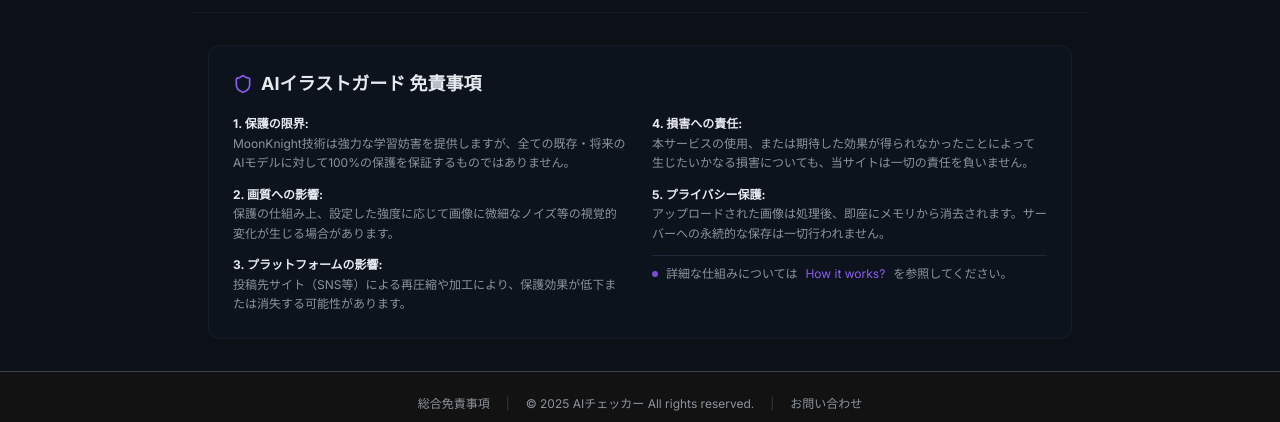
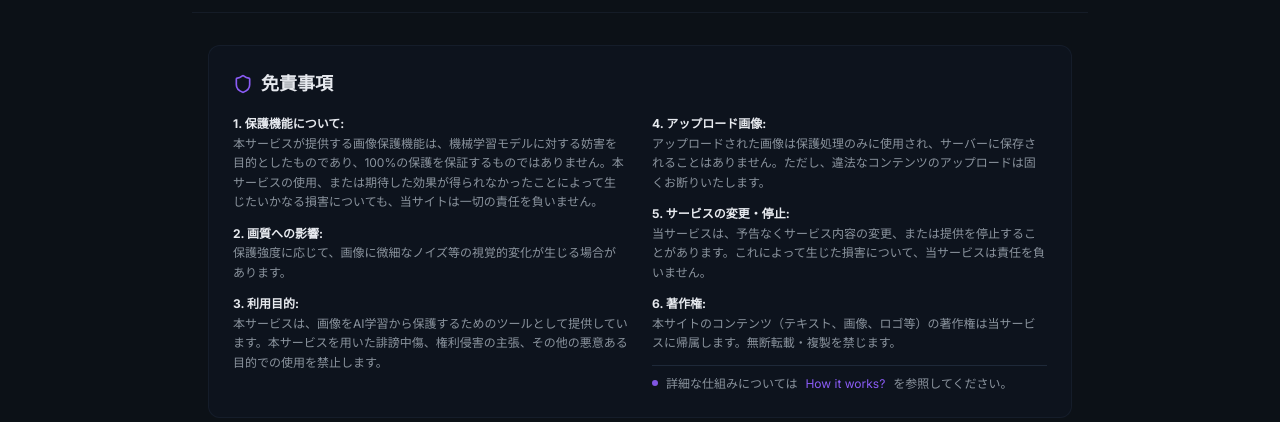
Before and after one commit to bonanza127/AIcheckers, a Next.js app: page /guard in a window 1280 px wide. Shown: the part 998-1420 px from the top of the page. Built offline with nearby package versions, Linux system fonts and the light colour scheme; no server answers.

Commit message:
Refine Guard disclaimer text based on Checker boilerplate

```diff
--- a/src/app/guard/page.tsx
+++ b/src/app/guard/page.tsx
@@ -1200,31 +1200,35 @@ MoonKnight V3 (旧FastProtect) で画像を保護しました
         <div className="bg-gray-900/40 rounded-xl p-6 border border-gray-800/50">
           <h3 className="text-lg font-bold mb-4 flex items-center gap-2 text-foreground">
             <Shield className="w-5 h-5 text-accent" />
-            AIイラストガード 免責事項
+            免責事項
           </h3>
           <div className="grid grid-cols-1 md:grid-cols-2 gap-6 text-xs text-muted leading-relaxed">
             <div className="space-y-3">
               <p>
-                <strong className="text-foreground">1. 保護の限界:</strong><br />
-                MoonKnight技術は強力な学習妨害を提供しますが、全ての既存・将来のAIモデルに対して100%の保護を保証するものではありません。
+                <strong className="text-foreground">1. 保護機能について:</strong><br />
+                本サービスが提供する画像保護機能は、機械学習モデルに対する妨害を目的としたものであり、100%の保護を保証するものではありません。本サービスの使用、または期待した効果が得られなかったことによって生じたいかなる損害についても、当サイトは一切の責任を負いません。
               </p>
               <p>
                 <strong className="text-foreground">2. 画質への影響:</strong><br />
-                保護の仕組み上、設定した強度に応じて画像に微細なノイズ等の視覚的変化が生じる場合があります。
+                保護強度に応じて、画像に微細なノイズ等の視覚的変化が生じる場合があります。
               </p>
               <p>
-                <strong className="text-foreground">3. プラットフォームの影響:</strong><br />
-                投稿先サイト（SNS等）による再圧縮や加工により、保護効果が低下または消失する可能性があります。
+                <strong className="text-foreground">3. 利用目的:</strong><br />
+                本サービスは、画像をAI学習から保護するためのツールとして提供しています。本サービスを用いた誹謗中傷、権利侵害の主張、その他の悪意ある目的での使用を禁止します。
               </p>
             </div>
             <div className="space-y-3">
               <p>
-                <strong className="text-foreground">4. 損害への責任:</strong><br />
-                本サービスの使用、または期待した効果が得られなかったことによって生じたいかなる損害についても、当サイトは一切の責任を負いません。
+                <strong className="text-foreground">4. アップロード画像:</strong><br />
+                アップロードされた画像は保護処理のみに使用され、サーバーに保存されることはありません。ただし、違法なコンテンツのアップロードは固くお断りいたします。
               </p>
               <p>
-                <strong className="text-foreground">5. プライバシー保護:</strong><br />
-                アップロードされた画像は処理後、即座にメモリから消去されます。サーバーへの永続的な保存は一切行われません。
+                <strong className="text-foreground">5. サービスの変更・停止:</strong><br />
+                当サービスは、予告なくサービス内容の変更、または提供を停止することがあります。これによって生じた損害について、当サービスは責任を負いません。
+              </p>
+              <p>
+                <strong className="text-foreground">6. 著作権:</strong><br />
+                本サイトのコンテンツ（テキスト、画像、ロゴ等）の著作権は当サービスに帰属します。無断転載・複製を禁じます。
               </p>
               <p className="pt-2 border-t border-gray-800 flex items-center gap-2">
                 <span className="w-1.5 h-1.5 rounded-full bg-accent animate-pulse" />
```
